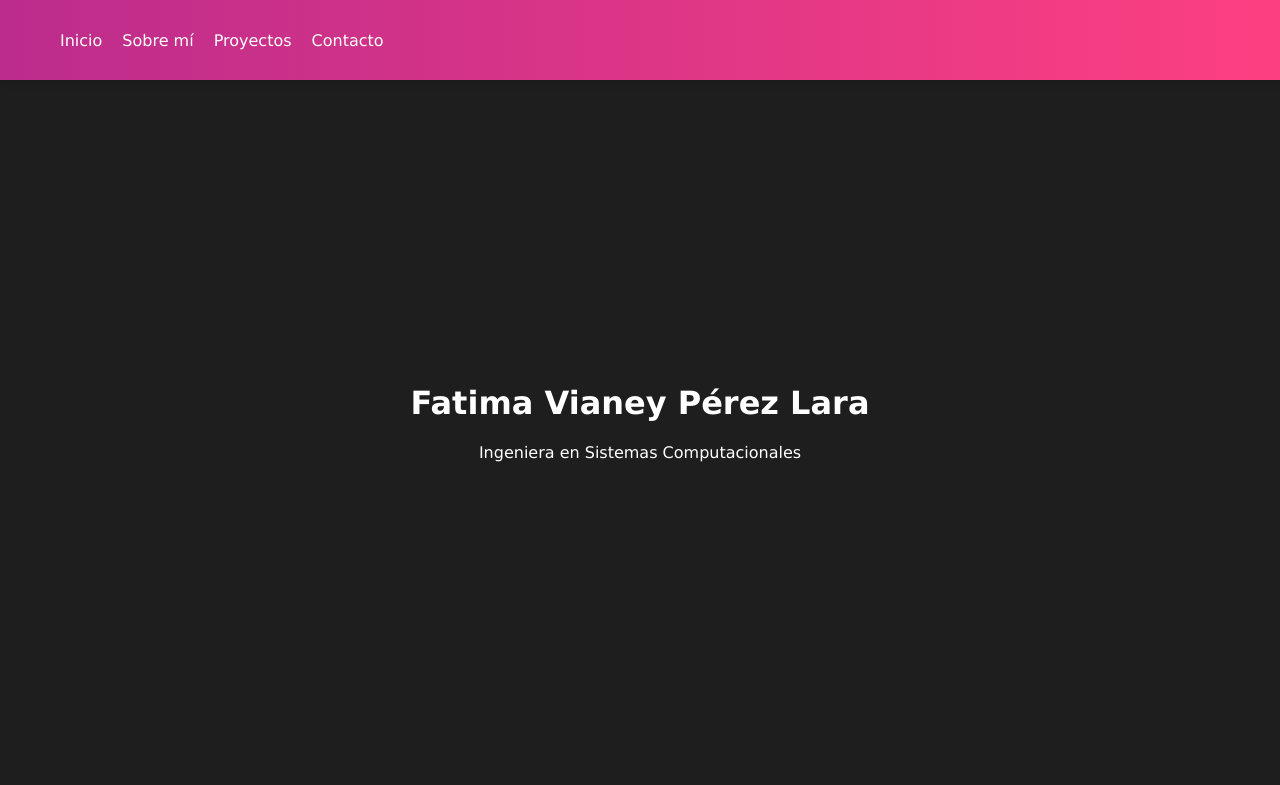
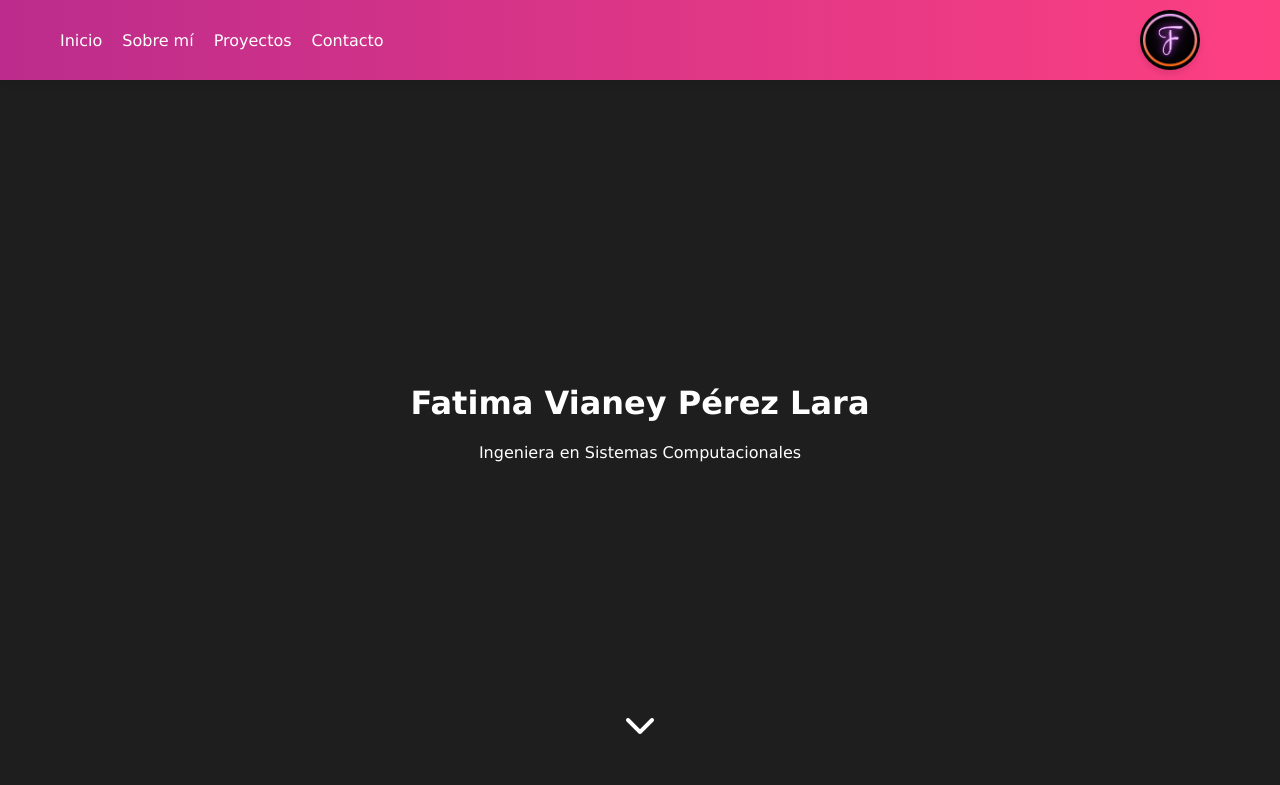
Before and after one commit to FatimaVPL/Portafolio-UX-UI, a plain HTML site: page HTML/index.html in a window 1280 px wide. Shown: the top 785 px of the page. Drawn offline with Linux system fonts and the light colour scheme.

Commit message:
Cambios 4

```diff
--- a/CSS/index.css
+++ b/CSS/index.css
@@ -5,6 +5,10 @@ body, html {
     box-sizing: border-box;
     scroll-behavior: smooth;
     font-family: Verdana, Geneva, Tahoma, sans-serif;
+}
+
+#contenedor{
+background-color: #333;
 }
 
 /* Navbar */
@@ -41,6 +45,16 @@ nav {
     transform: scale(1.1);
 }
 
+/* Logo */
+#logo{
+    width: 60px;
+    height: 60px;
+    border-radius: 50%;
+    right: 100px;
+    box-shadow: 0 4px 6px rgba(0, 0, 0, 0.1);
+    position: relative;
+}
+
 /* Burger Menu */
 .burger {
     display: none;
@@ -68,6 +82,7 @@ nav {
     opacity: 0;
     transform: translateY(50px);
     transition: opacity 0.8s ease-out, transform 0.8s ease-out;
+    position: relative;
 }
 
 /* Secciones visibles con la animación */
@@ -268,7 +283,7 @@ footer {
 
 .flecha-indicador {
     position: absolute;
-    bottom: 20px;
+    bottom: 100px;
     left: 50%;
     transform: translateX(-50%);
     z-index: 10;
--- a/HTML/index.html
+++ b/HTML/index.html
@@ -10,7 +10,7 @@
 </head>
 
 <body>
-    <div class="contenedor">
+    <div id="contenedor">
         <nav>
             <ul class="nav-links">
                 <li><a href="#bienvenida" class="nav-item">Inicio</a></li>
@@ -23,6 +23,7 @@
                 <div class="line2"></div>
                 <div class="line3"></div>
             </div>
+            <img src="../Recursos/logo.png" alt="logo" id="logo">
         </nav>
 
         <div class="bienvenida seccion" id="bienvenida">
```
Also changed, not shown: Recursos/logo.png (added).
